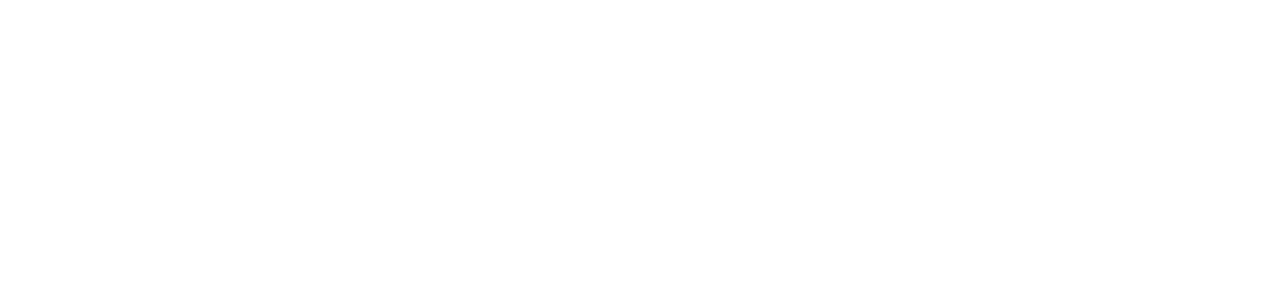
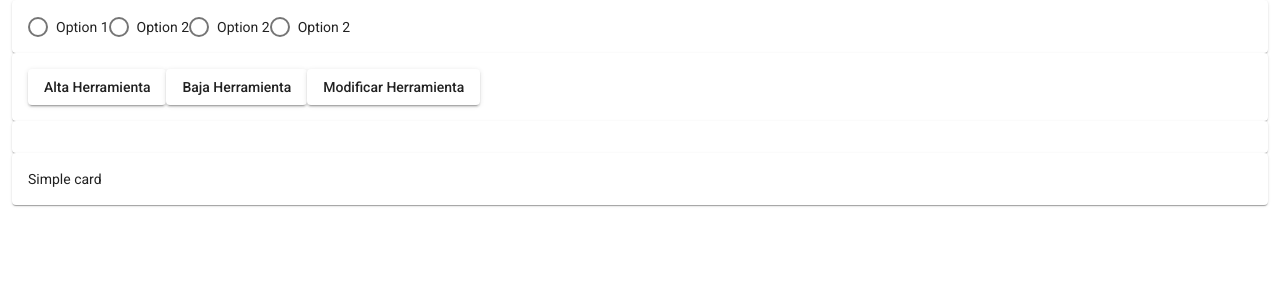
Before and after one commit to CFL404Sistemas/SGCFL, an Angular app: page /obtener-inventario in a window 1280 px wide. Before the commit this address led to /. Shown: the top 300 px of the page. Built offline with nearby package versions, Linux system fonts and the light colour scheme.

Commit message:
Maquetado pantalla de Gestion de herramientas Admin

```diff
--- a/src/app/app-routing.module.ts
+++ b/src/app/app-routing.module.ts
@@ -1,7 +1,11 @@
 import { NgModule } from '@angular/core';
 import { RouterModule, Routes } from '@angular/router';
-
-const routes: Routes = [];
+import { ObtenerInventarioComponent } from '../app/pages/obtener-inventario/obtener-inventario.component';
+const routes: Routes = [
+  {
+    path:"obtener-inventario" , component:ObtenerInventarioComponent
+  }
+];
 
 @NgModule({
   imports: [RouterModule.forRoot(routes)],
--- /dev/null
+++ b/src/app/pages/obtener-inventario/obtener-inventario.component.html
@@ -0,0 +1,38 @@
+<div class="container-fluid">
+  <div class="row">
+    <div class="col-md-12">
+      <div class="botonesDeFiltro">
+        <mat-card>
+          <mat-radio-group aria-label="Select an option">
+            <mat-radio-button value="1">Option 1</mat-radio-button>
+            <mat-radio-button value="2">Option 2</mat-radio-button>
+            <mat-radio-button value="2">Option 2</mat-radio-button>
+            <mat-radio-button value="2">Option 2</mat-radio-button>
+          </mat-radio-group>
+        </mat-card>
+      </div>
+      <div class="botonesDeAccion">
+        <mat-card>
+          <button mat-raised-button>Alta Herramienta</button>
+          <button mat-raised-button>Baja Herramienta</button>
+          <button mat-raised-button>Modificar Herramienta</button>
+        </mat-card>
+
+
+      </div>
+      <div class="listadoDeHerramientas">
+        <div class="contenedorDeHerramienta">
+          <mat-card>
+
+          </mat-card>
+
+
+        </div>
+      </div>
+      <div class="botonesAceptarCancelar">
+        <mat-card>Simple card</mat-card>
+
+      </div>
+    </div>
+  </div>
+</div>
--- /dev/null
+++ b/src/app/pages/obtener-inventario/obtener-inventario.component.ts
@@ -0,0 +1,15 @@
+import { Component, OnInit } from '@angular/core';
+
+@Component({
+  selector: 'app-obtener-inventario',
+  templateUrl: './obtener-inventario.component.html',
+  styleUrls: ['./obtener-inventario.component.scss'],
+})
+export class ObtenerInventarioComponent implements OnInit {
+
+  constructor() { }
+
+  ngOnInit(): void {
+  }
+
+}
```
Also changed, not shown: src/app/app.module.ts (+6 -2 lines), src/app/app.component.html (line endings or trailing spaces), src/app/pages/obtener-inventario/obtener-inventario.component.scss (added), 1 other file (tests, documents, lock files or other folders).
